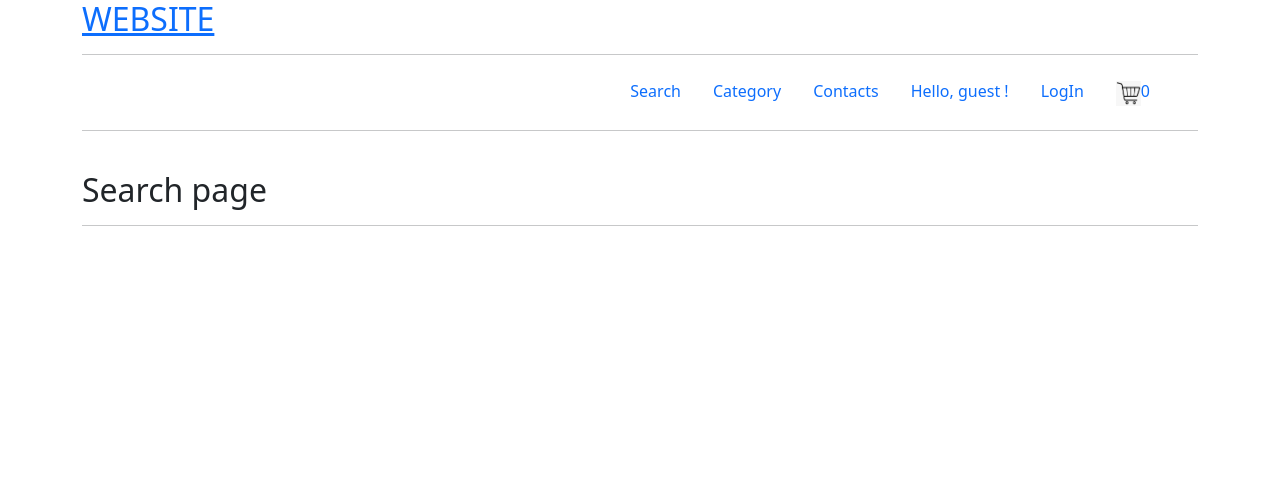
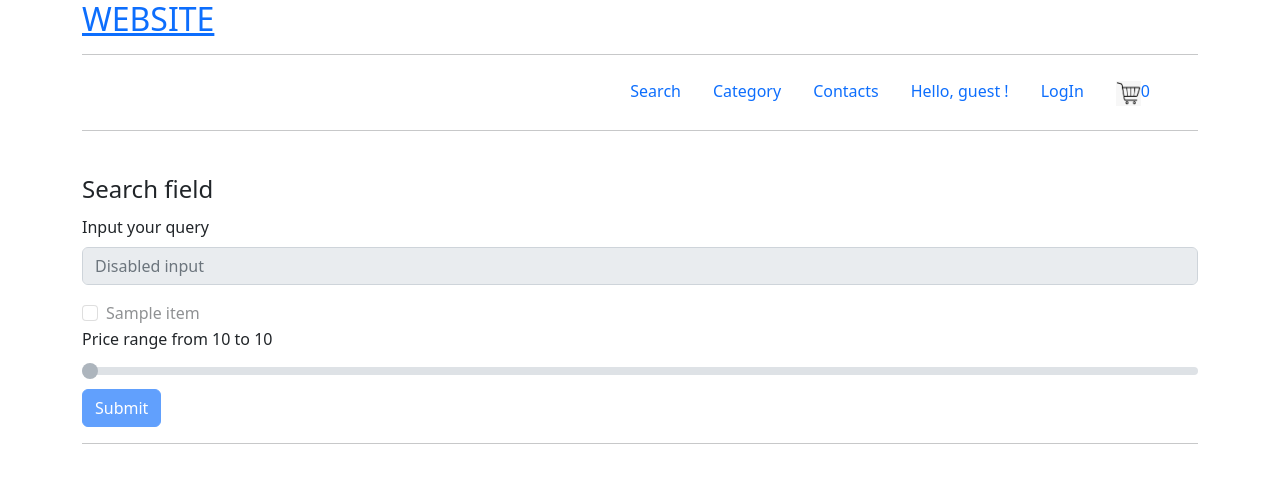
Before and after one commit to MrsLecter/Django_website, a Django app: template website/templates/search/search.html in a window 1280 px wide. Shown: the top 483 px of the page. Run offline with Django 4.2, Linux system fonts and the light colour scheme; the template is opened without the code that fills it: most values are stand-ins (such as "Sample title", 1, 10 or a date in 2020); parts of the project's set-up code (start-up, migrations or seed data) failed here and were passed over.

Commit message:
add search

```diff
--- a/website/templates/search/search.html
+++ b/website/templates/search/search.html
@@ -1,5 +1,31 @@
-{%extends 'main.html'%}
+{%extends 'main.html'%} {% block content%}
 
-{% block content%}
-<h2>Search page</h2>
+<form action={% url 'search'%} method='GET'>
+  <fieldset disabled>
+    <legend>Search field</legend>
+    <div class="mb-3">
+      <label for="disabledTextInput" class="form-label">Input your query</label>
+      <input
+        type="text"
+        id="disabledTextInput"
+        class="form-control"
+        placeholder="Disabled input"
+      />
+    </div>
+    {%for item in category%}
+    <div class="form-check">
+      <input
+        class="form-check-input"
+        type="checkbox"
+        value=""
+        id="flexCheckDefault"
+      />
+      <label class="form-check-label" for="flexCheckDefault"> {{item}} </label>
+    </div>
+    {% endfor %}
+    <label for="customRange2" class="form-label">Price range from {{price_min}} to {{price_max}}</label>
+    <input type="range" class="form-range" min={{price_min}} max={{price_max}} id="customRange2"></input>
+    <button type="submit" class="btn btn-primary">Submit</button>
+  </fieldset>
+</form>
 {% endblock %}
```
Also changed, not shown: website/search/views.py (+74 -1 lines), website/website/data_access.py (+16 -1 lines).
